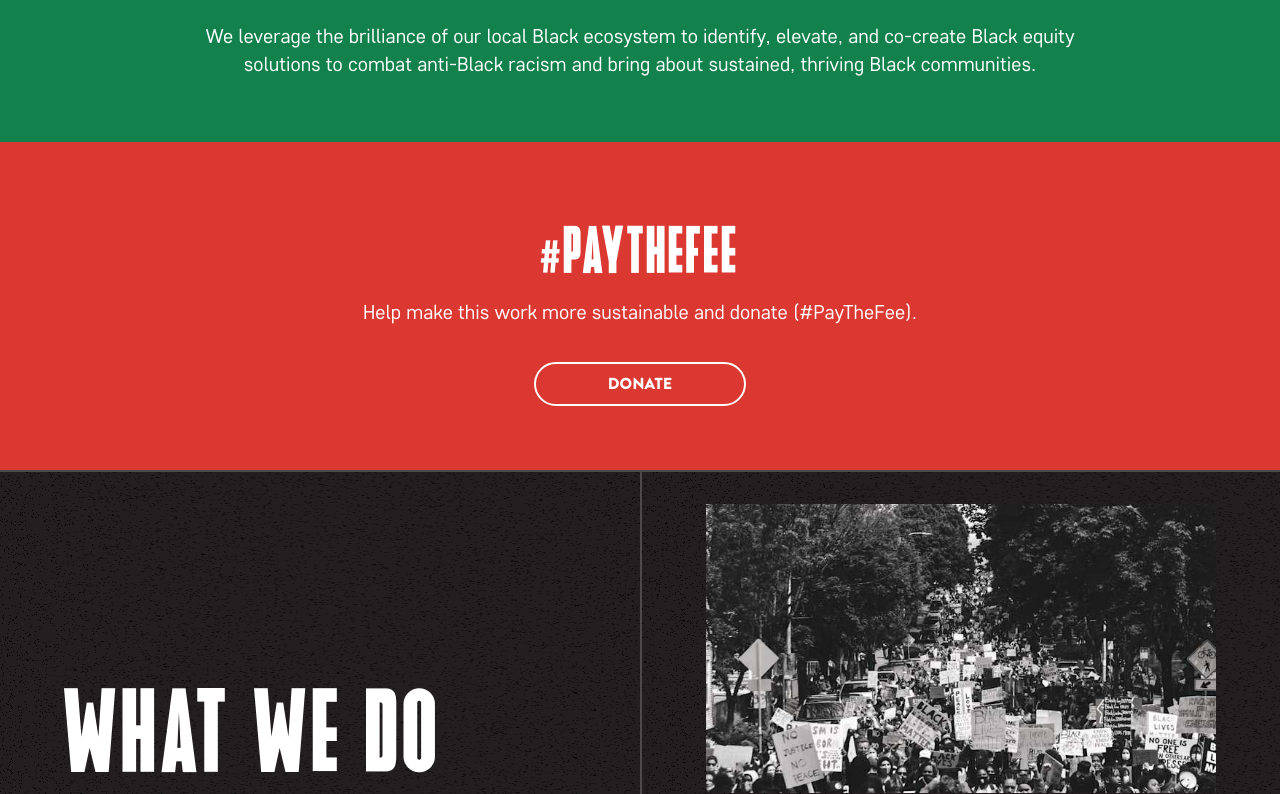
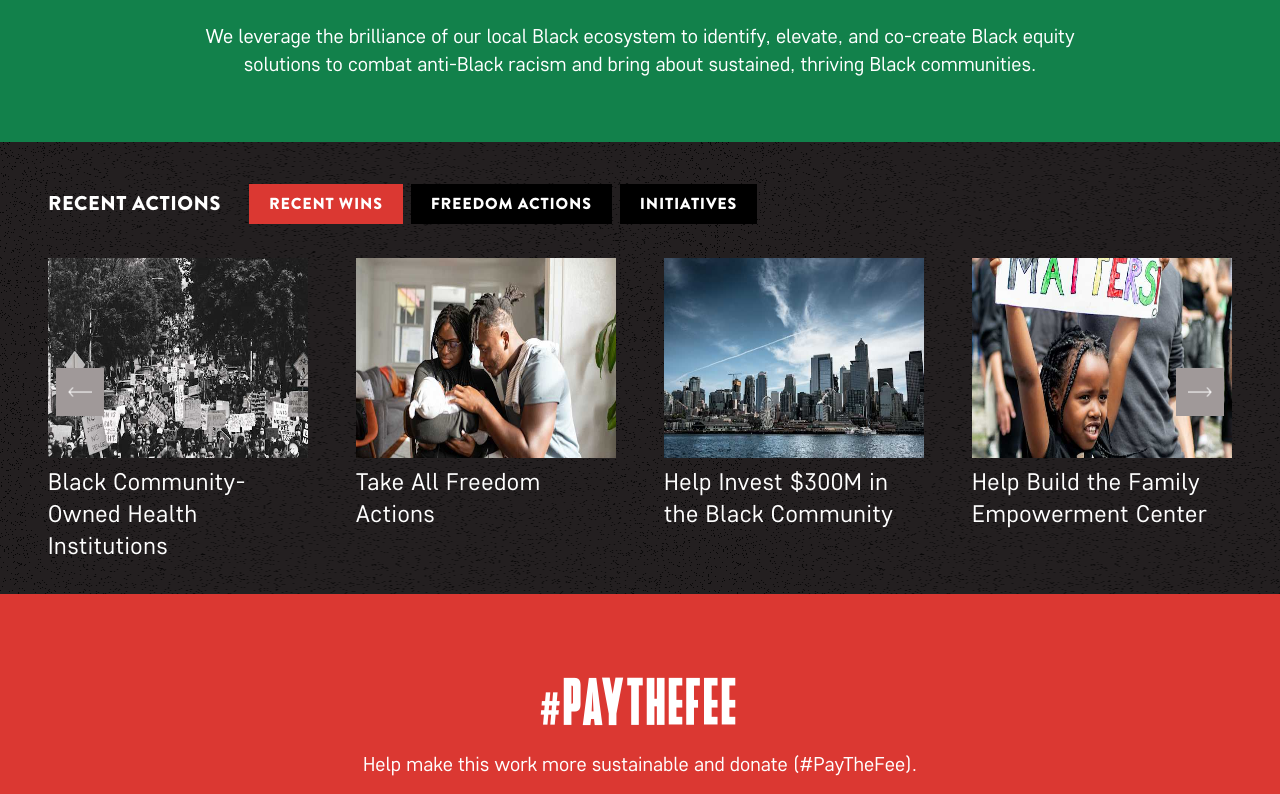
Before and after one commit to abu-kausar/contentful, a Next.js app: page / in a window 1280 px wide. Shown: the part 896-1690 px from the top of the page. Built offline with nearby package versions, Linux system fonts and the light colour scheme.

Commit message:
arrow slider added

```diff
--- a/src/app/globals.css
+++ b/src/app/globals.css
@@ -125,13 +125,48 @@ body {
     100% { transform: translatex(-1000px); }
 }
 
+.arrows-carousel .swiper-button-next,
+.arrows-carousel .swiper-button-prev {
+  position: absolute;
+  top: 50%;
+  transform: translateY(-50%);
+  width: 3rem;
+  height: 3rem;
+  background-repeat: no-repeat;
+  background-position: center;
+  background-size: 50% auto;
+  cursor: pointer;
+  z-index: 10;
+  background-color: #a09999;
+  padding: 12px;
+}
+
+.arrows-carousel .swiper-button-next::after,
+.arrows-carousel .swiper-button-prev::after {
+  display: none;
+}
+
+.arrows-carousel .swiper-button-next {
+  right: 0.5rem;
+  background-image: url(/Right_Arrow.png);
+}
+
+.arrows-carousel .swiper-button-prev {
+  left: 0.5rem;
+  background-image: url(/Left_Arrow.png);
+}
+
+@media (max-width: 768px) {
+  .arrows-carousel .swiper-button-next,
+  .arrows-carousel .swiper-button-prev {
+    width: 2.5rem;
+    height: 2.5rem;
+  }
+}
+
 .split-arrow-carousel {
   @apply pb-8 relative;
 }
-
-/* .split-arrow-carousel .swiper {
-  @apply pb-4;
-} */
 
 .split-arrow-carousel .swiper-button-next {
   @apply w-[45%] h-12;
--- a/src/app/page.tsx
+++ b/src/app/page.tsx
@@ -1,16 +1,49 @@
 "use client";
+import ArrowsCarousel from "@/components/ArrowCarousel";
 import CampaignTicker from "@/components/CampaignTicker";
 import ColorSection from "@/components/ColorSection";
 import FeaturedSectionWithVideo from "@/components/FeaturedSectionWithVideo";
 import LandingHero from "@/components/LandingHero";
 import SplitSectionBlogSlider from "@/components/SplitSectionBlogSlider";
+import Link from "next/link";
+import { useState } from "react";
+
+const featuredBlogPosts = [
+  {
+    index: 1,
+    title: "Black Community-Owned Health Institutions",
+    image: "/march.jpeg ",
+  },
+  {
+    index: 2,
+    title: "Take All Freedom Actions",
+    image: "/april.jpg ",
+  },
+  {
+    index: 3,
+    title: "Help Invest $300M in the Black Community",
+    image: "/may.jpg ",
+  },
+  {
+    index: 4,
+    title: "Help Build the Family Empowerment Center",
+    image: "/june.jpg ",
+  },
+  {
+    index: 5,
+    title: "Support Black Farming Liberation",
+    image: "/july.jpg ",
+  },
+];
 
 export default function Home() {
+  const [selected, setSelected] = useState("recent");
+
   return (
     <div className="">
-      <LandingHero/>
+      <LandingHero />
 
-      <CampaignTicker campaignTickerText="Take Action"/>
+      <CampaignTicker campaignTickerText="Take Action" />
 
       <ColorSection
         title="We have a plan"
@@ -21,6 +54,47 @@ export default function Home() {
         showButton={false}
       />
 
+      <section>
+        <div className="flex w-full px-8 md:px-12 mt-8 flex-col md:flex-row items-start md:items-center justify-center md:justify-start gap-x-2">
+          <h2 className="font-button text-xl uppercase tracking-wide pb-4 mr-5 text-white mt-4">
+            Recent Actions
+          </h2>
+          <div className="flex flex-wrap items-center gap-2 md:gap-x-2">
+            <a target="_blank" rel="noreferrer">
+              <button onClick={() => setSelected("recent")} className={`w-fit focus:outline-none font-button py-2 px-5 uppercase tracking-wider ${selected === "recent" ? "bg-red" : "bg-black"} hover:bg-red-500 text-white rounded-none undefined cursor-pointer`}>
+                Recent wins
+              </button>
+            </a>
+            <a target="_blank" rel="noreferrer">
+              <button onClick={() => setSelected("freedom")} className={`w-fit focus:outline-none font-button py-2 px-5 uppercase tracking-wider ${selected === "freedom" ? "bg-red" : "bg-black"} hover:bg-red-500 text-white rounded-none undefined cursor-pointer`}>
+                Freedom Actions
+              </button>
+            </a>
+            <a target="_blank" rel="noreferrer">
+              <button onClick={() => setSelected("initiatives")} className={`w-fit focus:outline-none font-button py-2 px-5 uppercase tracking-wider ${selected === "initiatives" ? "bg-red" : "bg-black"} hover:bg-red-500 text-white rounded-none undefined cursor-pointer`}>
+                Initiatives
+              </button>
+            </a>
+          </div>
+        </div>
+        <ArrowsCarousel>
+          {featuredBlogPosts.map((blog, index) => (
+            <Link key={index} href="">
+              <div className="text-white">
+                <img
+                  alt="blog image"
+                  src={blog?.image}
+                  className="w-full h-[200px] my-2"
+                />
+                <h2 className="text-2xl tracking-wide pb-4">
+                  {blog?.title}
+                </h2>
+              </div>
+            </Link>
+          ))}
+        </ArrowsCarousel>
+      </section>
+
       <ColorSection
         title="#PaytheFee"
         subtitle="Help make this work more sustainable and donate (#PayTheFee)."
@@ -30,7 +104,7 @@ export default function Home() {
         showButton={true}
       />
 
-      <SplitSectionBlogSlider/>
+      <SplitSectionBlogSlider />
 
       <ColorSection
         title="We Are Africatown"
--- /dev/null
+++ b/src/components/ArrowCarousel.tsx
@@ -0,0 +1,83 @@
+import { Children, useEffect, useRef, useState } from "react";
+import { Swiper, SwiperSlide } from "swiper/react";
+import { Navigation, Autoplay } from "swiper/modules";
+import "swiper/css";
+import "swiper/css/navigation";
+import React from "react";
+
+function useHover(ref: any) {
+  const [hovered, setHovered] = useState(false);
+
+  useEffect(() => {
+    const node = ref.current;
+    if (!node) return;
+    const handleEnter = () => setHovered(true);
+    const handleLeave = () => setHovered(false);
+    node.addEventListener("mouseenter", handleEnter);
+    node.addEventListener("mouseleave", handleLeave);
+    return () => {
+      node.removeEventListener("mouseenter", handleEnter);
+      node.removeEventListener("mouseleave", handleLeave);
+    };
+  }, [ref]);
+
+  return hovered;
+}
+
+const ArrowsCarousel = ({ children }: { children: React.ReactNode }) => {
+  const [swiper, setSwiper] = useState<any>(null);
+  const ref = useRef(null);
+  const hovered = useHover(ref);
+
+  useEffect(() => {
+    if (swiper && swiper.autoplay) {
+      if (hovered) {
+        swiper.autoplay.stop();
+      } else {
+        swiper.autoplay.start();
+      }
+    }
+  }, [swiper, hovered]);
+
+  return (
+    <div
+      ref={ref}
+      className="arrows-carousel px-0 md:px-0 py-4 w-full overflow-hidden"
+    >
+      <div className="md:px-12">
+        <Swiper
+          slidesPerView={1}
+          spaceBetween={20}
+          onSwiper={setSwiper}
+          autoplay={{ delay: 3000, disableOnInteraction: true }}
+          breakpoints={{
+            640: {
+              slidesPerView: 2,
+              slidesPerGroup: 1,
+              spaceBetween: 32,
+            },
+            768: {
+              slidesPerView: 3,
+              slidesPerGroup: 1,
+              spaceBetween: 40,
+            },
+            1024: {
+              slidesPerView: 4,
+              slidesPerGroup: 1,
+              spaceBetween: 48,
+            },
+          }}
+          navigation
+          loop
+          modules={[Navigation, Autoplay]}
+        >
+          {Children.map(children, (slide, index) => (
+            <SwiperSlide key={index}>{slide}</SwiperSlide>
+          ))}
+        </Swiper>
+      </div>
+    </div>
+  );
+};
+
+export default ArrowsCarousel;
--- a/src/components/BlogSlide.tsx
+++ b/src/components/BlogSlide.tsx
@@ -1,11 +1,5 @@
 import Link from "next/link";
 import { FC } from "react";
-
-export interface ArticlePreviewFields {
-  title: string;
-  image: string;
-  description: string;
-}
 
 interface BlogSlideProps {
   title: string;
--- a/src/components/LandingHero.tsx
+++ b/src/components/LandingHero.tsx
@@ -47,7 +47,7 @@ const LandingHero = () => {
           </div>
           <a href="" target="_blank" rel="noreferrer">
             <button
-              className={`px-10 py-2 cursor-pointer bg-green focus:outline-none rounded-full font-button uppercase tracking-wider`}
+              className={`px-10 py-2 cursor-pointer bg-green hover:bg-white text-white hover:text-green focus:outline-none rounded-full font-button uppercase tracking-wider`}
             >
               Recent wins
             </button>
```
